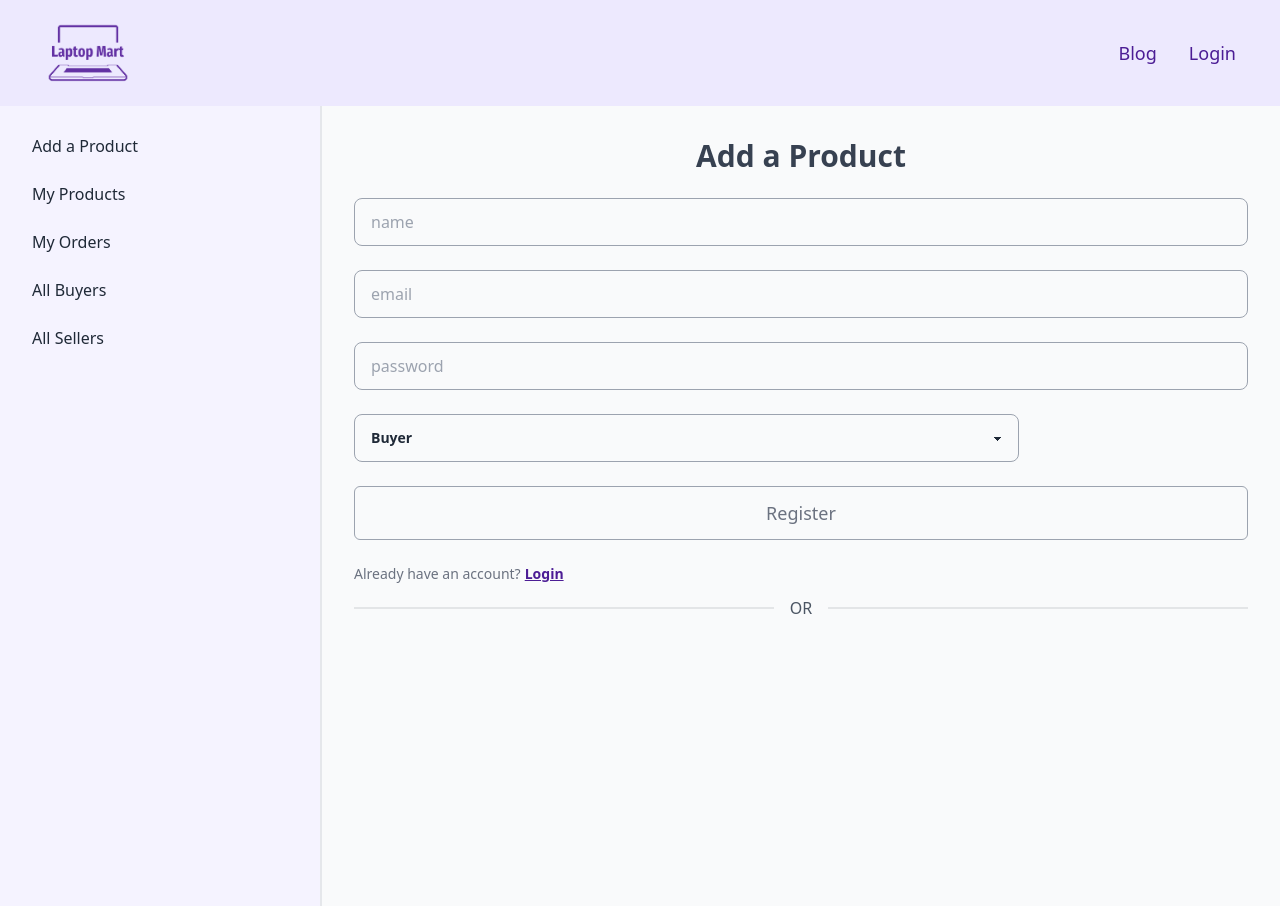
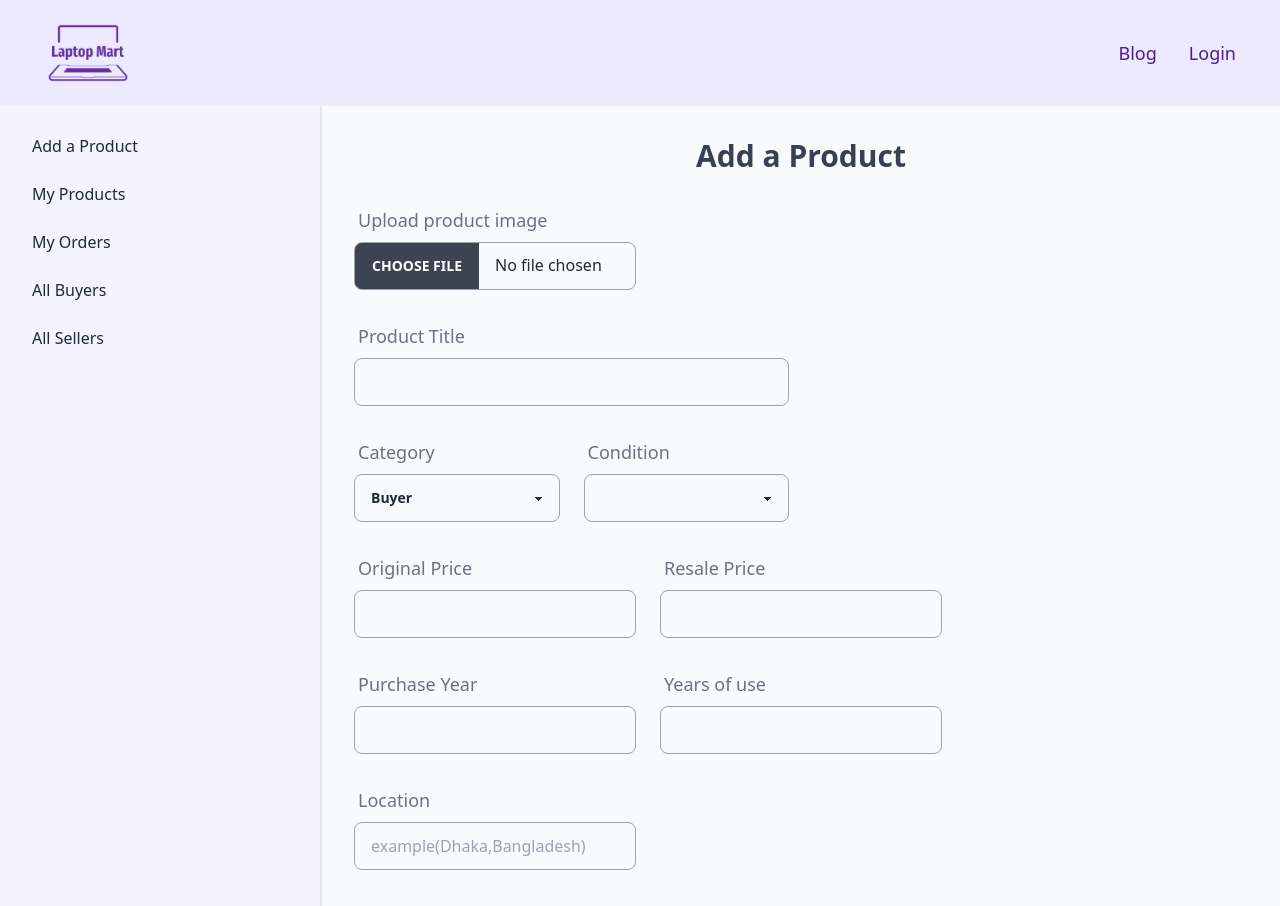
Before and after one commit to romelmahmud/laptop-mart, a React (Create React App) app: page /dashboard/addproduct in a window 1280 px wide. Built offline with nearby package versions, Linux system fonts and the light colour scheme; no server answers.

Commit message:
Add a product form design complete

```diff
--- a/src/pages/Dashboard/pages/AddProduct/AddProduct.jsx
+++ b/src/pages/Dashboard/pages/AddProduct/AddProduct.jsx
@@ -22,12 +22,28 @@ const AddProduct = () => {
             // onSubmit={handleSubmit(handleRegister)}
             className="mt-4 grid grid-cols-12 gap-6"
           >
-            <div className="col-span-12">
+            <div className="col-span-12 md:col-span-6 lg:col-span-4">
+              <label className="label">
+                <span className="label-text text-lg font-medium text-gray-500">
+                  Upload product image
+                </span>
+              </label>
+              <input
+                type="file"
+                className="file-input file-input-bordered w-full border-gray-400 bg-gray-50"
+              />
+            </div>
+            <div className="col-span-12 md:col-span-6 lg:col-span-8"></div>
+            <div className="col-span-12 md:col-span-6 lg:col-span-6">
+              <label className="label">
+                <span className="label-text text-lg font-medium text-gray-500">
+                  Product Title
+                </span>
+              </label>
               <input
                 type="text"
-                placeholder="name"
                 {...register("name", {
-                  required: "Name is Required",
+                  required: "Product title is Required",
                 })}
                 className="input input-bordered w-full border-gray-400 bg-gray-50 "
               />
@@ -35,38 +51,13 @@ const AddProduct = () => {
                 <p className="text-red-500">{errors.name.message}</p>
               )}
             </div>
-            <div className="col-span-12">
-              <input
-                type="text"
-                placeholder="email"
-                {...register("email", {
-                  required: true,
-                })}
-                className="input input-bordered w-full border-gray-400 bg-gray-50 "
-              />
-              {errors.email && (
-                <p className="text-red-500">{errors.email.message}</p>
-              )}
-            </div>
-
-            <div className="col-span-12 ">
-              <input
-                type="password"
-                placeholder="password"
-                {...register("password", {
-                  required: "Password is required",
-                  minLength: {
-                    value: 6,
-                    message: "Password must be 6 characters long",
-                  },
-                })}
-                className="input input-bordered w-full border-gray-400 bg-gray-50 "
-              />
-              {errors.password && (
-                <p className="text-red-500">{errors.password.message}</p>
-              )}
-            </div>
-            <div className="col-span-9 ">
+            <div className="col-span-12 md:col-span-6"></div>
+            <div className=" col-span-12 md:col-span-6 lg:col-span-3">
+              <label className="label">
+                <span className="label-text text-lg font-medium text-gray-500">
+                  Category
+                </span>
+              </label>
               <select
                 {...register("role")}
                 className="select select-bordered w-full border-gray-400 bg-gray-50"
@@ -77,43 +68,138 @@ const AddProduct = () => {
                 <option value="seller">Seller</option>
               </select>
             </div>
+            <div className=" col-span-12 md:col-span-6 lg:col-span-3 ">
+              <label className="label">
+                <span className="label-text text-lg font-medium text-gray-500">
+                  Condition
+                </span>
+              </label>
+              <select
+                {...register("condition")}
+                className="select select-bordered w-full border-gray-400 bg-gray-50"
+              >
+                <option></option>
+                <option value="excellent">Excellent</option>
+                <option value="good">Good</option>
+                <option value="fair">Fair</option>
+              </select>
+            </div>
+            <div className="col-span-12 md:col-span-6 lg:col-span-6"></div>
 
-            <div className="col-span-12 sm:flex sm:items-center sm:gap-4">
+            <div className="col-span-12 md:col-span-6 lg:col-span-4 ">
+              <label className="label">
+                <span className="label-text text-lg font-medium text-gray-500">
+                  Original Price
+                </span>
+              </label>
+              <input
+                type="number"
+                {...register("originalPrice", {
+                  required: true,
+                })}
+                className="input input-bordered w-full border-gray-400 bg-gray-50 "
+              />
+              {errors.originalPrice && (
+                <p className="text-red-500">{errors.originalPrice.message}</p>
+              )}
+            </div>
+            <div className="col-span-12 md:col-span-6 lg:col-span-4 ">
+              <label className="label">
+                <span className="label-text text-lg font-medium text-gray-500">
+                  Resale Price
+                </span>
+              </label>
+              <input
+                type=""
+                {...register("resalePrice", {
+                  required: true,
+                })}
+                className="input input-bordered w-full border-gray-400 bg-gray-50 "
+              />
+              {errors.resalePrice && (
+                <p className="text-red-500">{errors.resalePrice.message}</p>
+              )}
+            </div>
+            <div className="col-span-12 md:col-span-6 lg:col-span-4"></div>
+            <div className="col-span-12 md:col-span-6 lg:col-span-4 ">
+              <label className="label">
+                <span className="label-text text-lg font-medium text-gray-500">
+                  Purchase Year
+                </span>
+              </label>
+              <input
+                type=""
+                {...register("purchaseYear", {
+                  required: true,
+                })}
+                className="input input-bordered w-full border-gray-400 bg-gray-50 "
+              />
+              {errors.purchaseYear && (
+                <p className="text-red-500">{errors.purchaseYear.message}</p>
+              )}
+            </div>
+            <div className="col-span-12 md:col-span-6 lg:col-span-4 ">
+              <label className="label">
+                <span className="label-text text-lg font-medium text-gray-500">
+                  Years of use
+                </span>
+              </label>
+              <input
+                type=""
+                {...register("yearOfUses", {
+                  required: true,
+                })}
+                className="input input-bordered w-full border-gray-400 bg-gray-50 "
+              />
+              {errors.yearOfUses && (
+                <p className="text-red-500">{errors.yearOfUses.message}</p>
+              )}
+            </div>
+            <div className="col-span-12 md:col-span-6 lg:col-span-4"></div>
+
+            <div className="col-span-12 md:col-span-6 lg:col-span-4 ">
+              <label className="label">
+                <span className="label-text text-lg font-medium text-gray-500">
+                  Location
+                </span>
+              </label>
+              <input
+                type="text"
+                placeholder="example(Dhaka,Bangladesh)"
+                {...register("location", {
+                  required: "location is required",
+                })}
+                className="input input-bordered w-full border-gray-400 bg-gray-50 "
+              />
+              {errors.location && (
+                <p className="text-red-500">{errors.location.message}</p>
+              )}
+            </div>
+            <div className="col-span-12 md:col-span-6 lg:col-span-8"></div>
+
+            <div className="col-span-12 md:col-span-8">
+              <label className="label">
+                <span className="label-text text-lg font-medium text-gray-500">
+                  Description
+                </span>
+              </label>
+              <textarea
+                rows="4"
+                cols="100"
+                className="textarea textarea-bordered bg-gray-50"
+              ></textarea>
+            </div>
+            <div className="col-span-12 md:col-span-6 lg:col-span-4"></div>
+
+            <div className="col-span-12 md:col-span-6 lg:col-span-4">
               <button
                 type="submit"
                 className="inline-block shrink-0 rounded-md bottom-1 border border-gray-400 px-8 py-3 text-lg font-medium text-gray-500 transition hover:bg-violet-900 hover:text-white focus:outline-none focus:ring active:text-violet-900 w-full "
               >
-                Register
+                Add Product
               </button>
             </div>
-            <div className="col-span-12 ">
-              <p className="mt-4 text-sm text-gray-500 dark:text-gray-400 sm:mt-0">
-                Already have an account?
-                <Link
-                  to={"/login"}
-                  className=" text-violet-900 font-semibold  underline "
-                >
-                  <span className="ml-1 text-md">Login</span>
-                </Link>
-              </p>
-            </div>
           </form>
-          <div className="divider text-gray-600">OR</div>
-
-          <div className="flex justify-between ">
-            {/* <button
-          // onClick={handleGoogleLogin}
-          className="py-3 px-6  border border-gray-400  mr-4 text-gray-500 text-lg font-medium hover:bg-gray-200 transition rounded hover:text-violet-900 w-full"
-        >
-          {" "}
-          <img
-            src={googleLogo}
-            alt=""
-            className="h-6 w-6 inline-block mr-3"
-          />
-          Login with Google
-        </button> */}
-          </div>
         </div>
       </div>
     </div>
```
